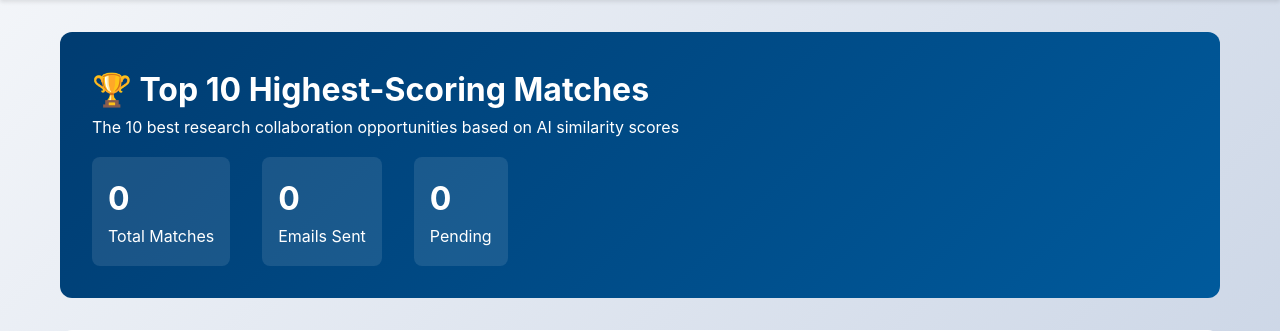
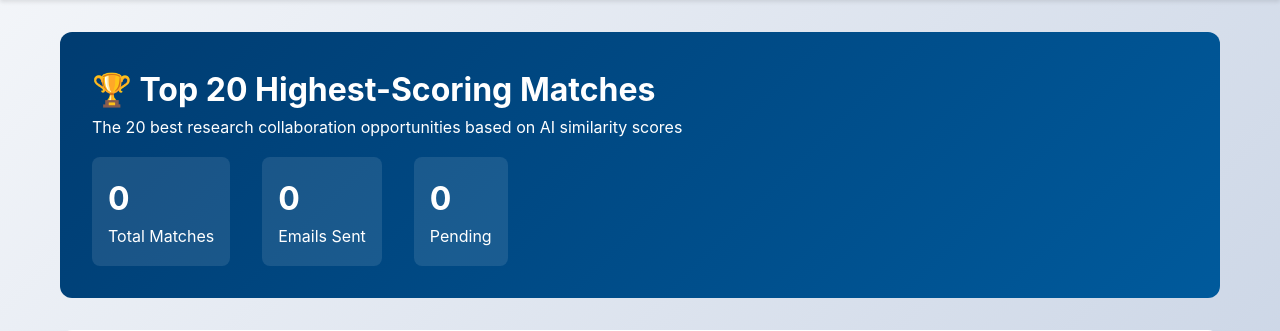
Before and after one commit to Sakr2957/academiamatch, a Flask app: page /match-list in a window 1280 px wide. Shown: the part 109-440 px from the top of the page. Run offline with Flask 3, Linux system fonts and the light colour scheme; the visitor is signed in with stand-in values (Sample User, id 1).

Commit message:
Update to Top 20 matches with 2-batch processing (19 per batch)

```diff
--- a/app.py
+++ b/app.py
@@ -642,8 +642,8 @@ def match_list():
     ensure_tables()
 
     try:
-        # Get top 10 highest-scoring matches from database
-        matches = Match.query.order_by(Match.similarity_percentage.desc()).limit(10).all()
+        # Get top 20 highest-scoring matches from database
+        matches = Match.query.order_by(Match.similarity_percentage.desc()).limit(20).all()
 
         # Get email logs for status
         email_logs = EmailLog.query.all()
--- a/matching.py
+++ b/matching.py
@@ -291,7 +291,7 @@ def find_matches_for_researcher(email, top_n=5):
 
     return find_matches(target, top_n)
 
-def compute_all_matches_batch(batch_size=10):
+def compute_all_matches_batch(batch_size=19):
     """
     Compute matches for all external researchers in batches.
     Stores results in the Match table.
--- a/templates/match_list.html
+++ b/templates/match_list.html
@@ -97,8 +97,8 @@
 
 {% block content %}
 <div class="page-header">
-    <h1>🏆 Top 10 Highest-Scoring Matches</h1>
-    <p>The 10 best research collaboration opportunities based on AI similarity scores</p>
+    <h1>🏆 Top 20 Highest-Scoring Matches</h1>
+    <p>The 20 best research collaboration opportunities based on AI similarity scores</p>
     <div class="stats">
         <div class="stat-box">
             <div class="stat-number">{{ matches|length }}</div>
```
